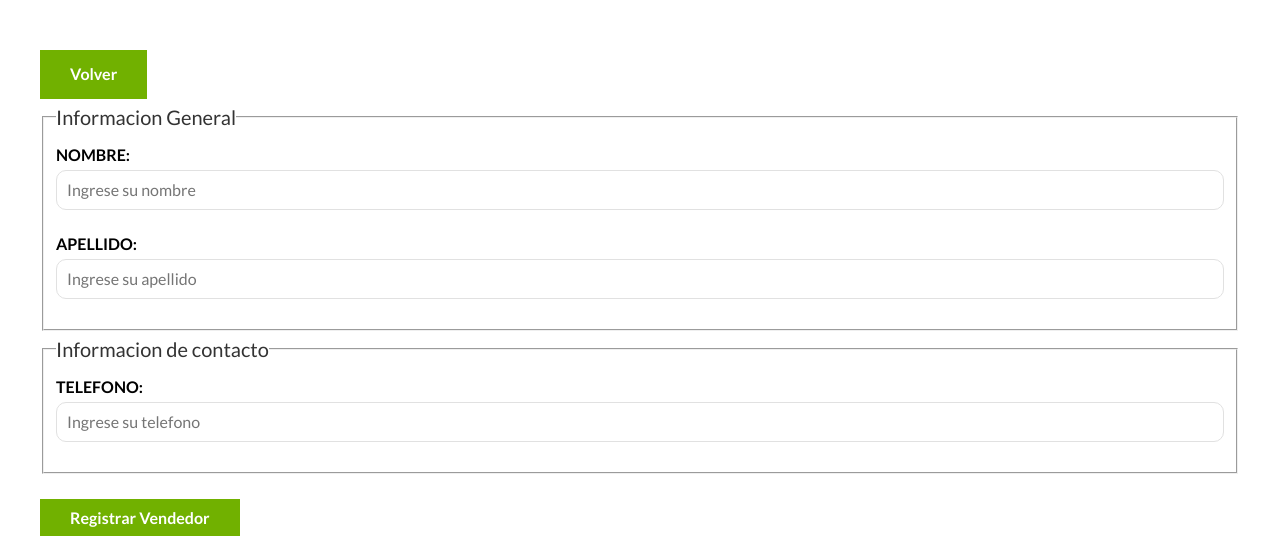
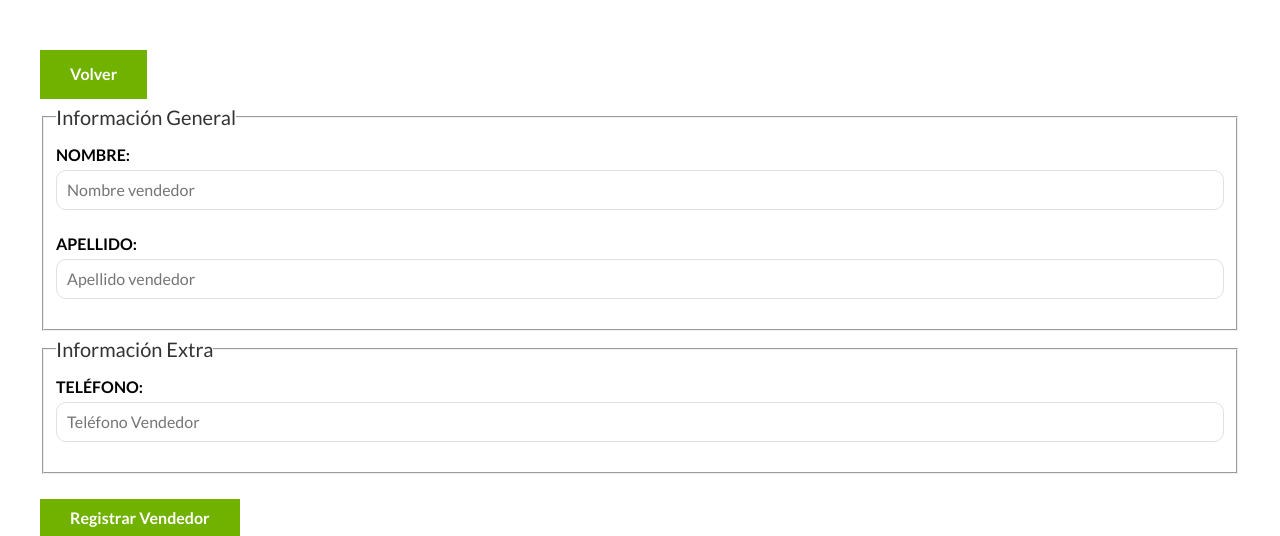
Before and after one commit to Csoria30/Web_Bienes-Raices, a PHP site: page /admin/vendedores/crear.php in a window 1280 px wide. Shown: the part 213-749 px from the top of the page. Run offline with PHP 8.4, Linux system fonts and the light colour scheme; the visitor is signed in with stand-in values (Sample User, id 1); classes that the project's autoload settings leave out are loaded by file name.

Commit message:
Correccion Update Crud Vendedores

```diff
--- a/admin/vendedores/crear.php
+++ b/admin/vendedores/crear.php
@@ -7,10 +7,10 @@
     $errores = Vendedor::getErrores();
     $vendedor = new Vendedor;
 
-
     if ($_SERVER['REQUEST_METHOD'] === 'POST' ){
         //Creando una nueva instancia
         $vendedor = new Vendedor($_POST['vendedor']);
+
         //Validacion de campos no vacios
         $errores = $vendedor->validar();
 
--- a/classes/ActiveRecord.php
+++ b/classes/ActiveRecord.php
@@ -9,6 +9,8 @@ class ActiveRecord {
     protected static $tabla = '';
     protected static $columnasDB = [];
 
+    public $id;
+
     //Errores
     protected static $errores = [];
 
@@ -17,12 +19,12 @@ class ActiveRecord {
         self::$db = $database;
     }
 
-    public function guardar(){
+    public function guardar() {
         if(!is_null($this->id)) {
-            //Actualizando
+            // actualizar
             $this->actualizar();
-        }else{
-            //Creando nuevo registro
+        } else {
+            // Creando un nuevo registro
             $this->crear();
         }
     }
@@ -89,13 +91,13 @@ class ActiveRecord {
         return $atributos;
     }
 
-    public function borrarImagen(){
-         //Cmoprobar si existe el archivo
-         $existeArchivo = file_exists(CARPETA_IMAGENES . $this->imagen);
-
-         if( $existeArchivo ){
-             unlink(CARPETA_IMAGENES . $this->imagen);
-         }
+    // Elimina el archivo
+    public function borrarImagen() {
+        // Comprobar si existe el archivo
+        $existeArchivo = file_exists(CARPETA_IMAGENES . $this->imagen);
+        if($existeArchivo) {
+            unlink(CARPETA_IMAGENES . $this->imagen);
+        }
     }
 
     public function setImagen($imagen){
--- a/classes/Vendedor.php
+++ b/classes/Vendedor.php
@@ -20,21 +20,21 @@ class Vendedor extends ActiveRecord{
         $this->telefono = $args['telefono'] ?? '';
     }
 
-    public function validar(){
-        if (!$this->nombre){
-            self::$errores[] = "El Nombre es obligatorio";
+    public function validar() {
+        if(!$this->nombre) {
+            self::$errores[] = "El Nombre es Obligatorio";
         }
 
-        if (!$this->apellido){
-            self::$errores[] = "El Apellido es obligatorio";
+        if(!$this->apellido) {
+            self::$errores[] = "El Apellido es Obligatorio";
         }
 
-        if (!$this->telefono){
-            self::$errores[] = "El Telefono es obligatorio";
+        if(!$this->telefono) {
+            self::$errores[] = "El Teléfono es Obligatorio";
         }
 
-        if(!preg_match('/[0-9]{10}/', $this->telefono)){
-            self::$errores[] = "Formato no valido";
+        if(!preg_match('/[0-9]{10}/', $this->telefono)) {
+            self::$errores[] = "Teléfono no válido";
         }
 
         return self::$errores;
--- a/includes/templates/formulario_vendedores.php
+++ b/includes/templates/formulario_vendedores.php
@@ -1,18 +1,17 @@
 <fieldset>
-    <legend>Informacion General</legend>
+    <legend>Información General</legend>
 
     <label for="nombre">Nombre:</label>
-    <input type="text" id="nombre" name="vendedor['nombre']" placeholder="Ingrese su nombre" value="<?php echo sanitizar($vendedor->nombre); ?>">
+    <input type="text" id="nombre" name="vendedor[nombre]" placeholder="Nombre vendedor" value="<?php echo sanitizar($vendedor->nombre ); ?>">
 
     <label for="apellido">Apellido:</label>
-    <input type="text" id="apellido" name="vendedor['apellido']" placeholder="Ingrese su apellido" value="<?php echo sanitizar($vendedor->apellido); ?>">
+    <input type="text" id="apellido" name="vendedor[apellido]" placeholder="Apellido vendedor" value="<?php echo sanitizar($vendedor->apellido ); ?>">
 
 </fieldset>
 
 <fieldset>
-    <legend>Informacion de contacto</legend>
+    <legend>Información Extra</legend>
 
-    <label for="telefono">Telefono:</label>
-    <input type="numbre" id="telefono" name="vendedor['telefono']" placeholder="Ingrese su telefono" value="<?php echo sanitizar($vendedor->telefono); ?>">
-
+    <label for="telefono">Teléfono:</label>
+    <input type="text" id="telefono" name="vendedor[telefono]" placeholder="Teléfono Vendedor" value="<?php echo sanitizar($vendedor->telefono ); ?>">
 </fieldset>
```
Also changed, not shown: admin/index.php (+18 -20 lines).
